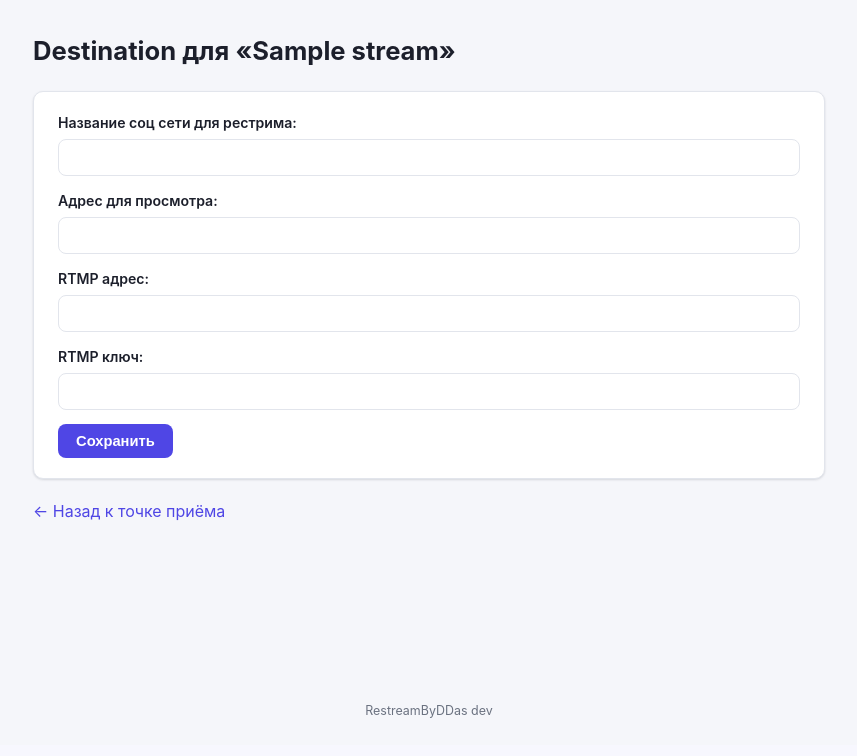
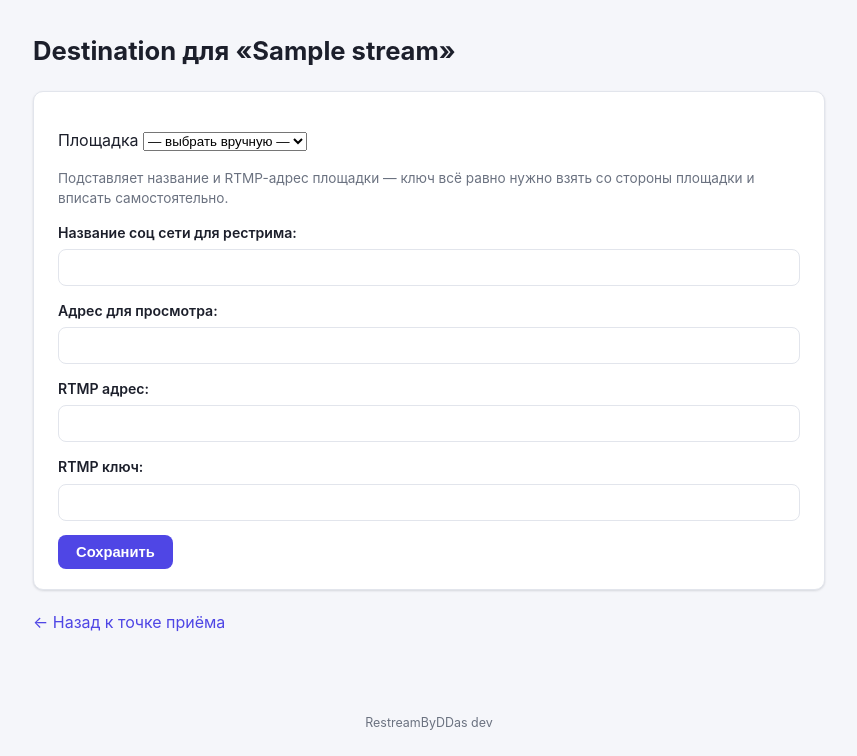
Before and after one commit to damodara/RestreamByDDas, a Django app: page /crud/streams/1/destinations/create/ in a window 1280 px wide. Shown: the part 55-811 px from the top of the page, without its empty margins (211-1068 px from the left). Before the commit the page ends 773 px from the top, so only its background shows below. Run offline with Django 5.2, Linux system fonts and the light colour scheme; a user stored in the database is signed in; tables that the repository leaves empty hold one stand-in row (values such as "Sample post").

Commit message:
Пресеты площадок при добавлении destination
Выпадающий список для YouTube/Twitch/Facebook Live автоматически
подставляет название и RTMP-адрес — ограничено площадками с давно
стабильным публичным ingest-адресом (та же осторожность, что и в решении
не подключать VK нигде в проекте).

```diff
--- /dev/null
+++ b/crud/destination_presets.py
@@ -0,0 +1,12 @@
+# Только площадки, чей публичный RTMP ingest-адрес стабилен и
+# задокументирован годами (в т.ч. зашит как встроенный пресет в OBS) — тот
+# же принцип осторожности, что и у решения не подключать VK нигде в проекте
+# (см. CLAUDE.md): не подставляем пользователю адрес, который не можем
+# подтвердить напрямую, а не переписываем откуда-то по памяти. Список сугубо
+# для автозаполнения формы destination_form.html — ничего не хранится и не
+# проверяется этими значениями на бэкенде.
+DESTINATION_PRESETS = [
+    {"name": "YouTube", "rtmp_link": "rtmp://a.rtmp.youtube.com/live2"},
+    {"name": "Twitch", "rtmp_link": "rtmp://live.twitch.tv/app"},
+    {"name": "Facebook Live", "rtmp_link": "rtmps://live-api-s.facebook.com:443/rtmp"},
+]
--- /dev/null
+++ b/crud/static/crud/destination_preset.js
@@ -0,0 +1,18 @@
+document.addEventListener("DOMContentLoaded", function () {
+	var select = document.getElementById("destination-preset");
+	var dataEl = document.getElementById("destination-presets-data");
+	if (!select || !dataEl) return;
+
+	var presets = JSON.parse(dataEl.textContent);
+
+	select.addEventListener("change", function () {
+		if (select.value === "") return;
+		var preset = presets[parseInt(select.value, 10)];
+		if (!preset) return;
+
+		var nameField = document.getElementById("id_socialmedia_name");
+		var linkField = document.getElementById("id_socialmedia_rtmp_link");
+		if (nameField) nameField.value = preset.name;
+		if (linkField) linkField.value = preset.rtmp_link;
+	});
+});
--- a/crud/templates/crud/destination_form.html
+++ b/crud/templates/crud/destination_form.html
@@ -1,10 +1,24 @@
 {% extends "crud/base.html" %}
+{% load static %}
 
 {% block title %}Destination — {{ stream.name }}{% endblock %}
 
 {% block content %}
 	<h1>Destination для «{{ stream.name }}»</h1>
 	<div class="card">
+		{% if presets %}
+			<p>
+				<label for="destination-preset">Площадка</label>
+				<select id="destination-preset">
+					<option value="">— выбрать вручную —</option>
+					{% for preset in presets %}
+						<option value="{{ forloop.counter0 }}">{{ preset.name }}</option>
+					{% endfor %}
+				</select>
+			</p>
+			<p class="hint">Подставляет название и RTMP-адрес площадки — ключ всё равно нужно взять со стороны площадки и вписать самостоятельно.</p>
+			{{ presets|json_script:"destination-presets-data" }}
+		{% endif %}
 		<form method="post">
 			{% csrf_token %}
 			{{ form.as_p }}
@@ -12,4 +26,5 @@
 		</form>
 	</div>
 	<p><a href="{% url 'crud:stream_detail' stream.id %}">← Назад к точке приёма</a></p>
+	<script src="{% static 'crud/destination_preset.js' %}"></script>
 {% endblock %}
--- a/crud/views.py
+++ b/crud/views.py
@@ -12,6 +12,8 @@ from django.views.decorators.csrf import csrf_exempt
 from django.views.decorators.http import require_GET, require_POST
 
 from crud.destination_logs import MAX_LINES, read_destination_log
+from crud.destination_presets import DESTINATION_PRESETS
+from crud.destination_test import test_push
 from crud.emails import send_push_error_email
 from crud.forms import DestinationForm, StreamChatForm, StreamForm
 from crud.models import ChatMessage, Rtmp, Stream, generate_stream_key
@@ -286,7 +288,9 @@ def destination_create(request, stream_id):
     else:
         form = DestinationForm()
     return render(
-        request, "crud/destination_form.html", {"form": form, "stream": stream}
+        request,
+        "crud/destination_form.html",
+        {"form": form, "stream": stream, "presets": DESTINATION_PRESETS},
     )
 
 
@@ -305,7 +309,7 @@ def destination_update(request, destination_id):
     return render(
         request,
         "crud/destination_form.html",
-        {"form": form, "stream": destination.stream},
+        {"form": form, "stream": destination.stream, "presets": DESTINATION_PRESETS},
     )
 
 
@@ -333,6 +337,18 @@ def destination_toggle(request, destination_id):
         messages.success(request, f"«{destination.socialmedia_name}» включена.")
     else:
         messages.success(request, f"«{destination.socialmedia_name}» выключена.")
+    return redirect("crud:stream_detail", stream_id=destination.stream_id)
+
+
+@login_required
+@require_POST
+def destination_test_push(request, destination_id):
+    destination = get_object_or_404(Rtmp, pk=destination_id, stream__owner=request.user)
+    success, detail = test_push(destination.push_url)
+    if success:
+        messages.success(request, f"«{destination.socialmedia_name}»: {detail}")
+    else:
+        messages.error(request, f"«{destination.socialmedia_name}»: {detail}")
     return redirect("crud:stream_detail", stream_id=destination.stream_id)
 
 
```
